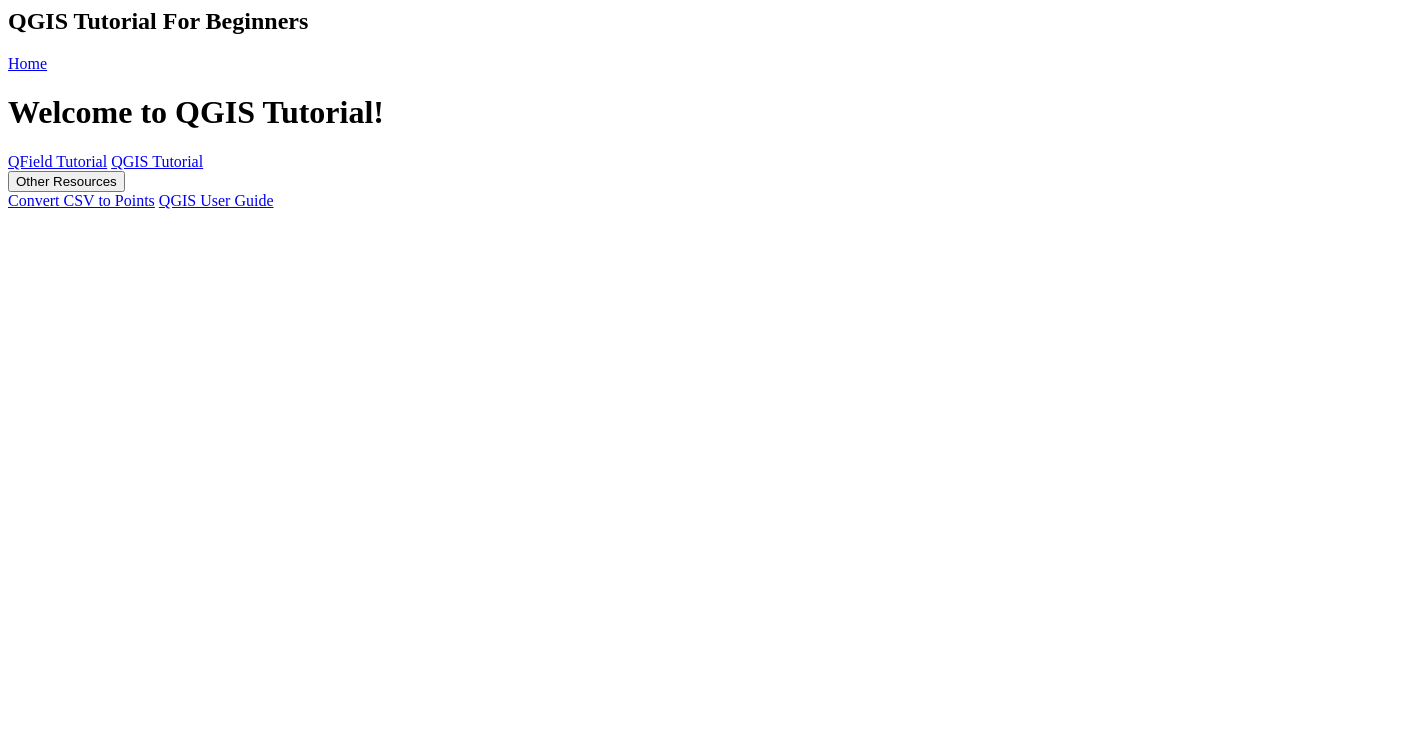
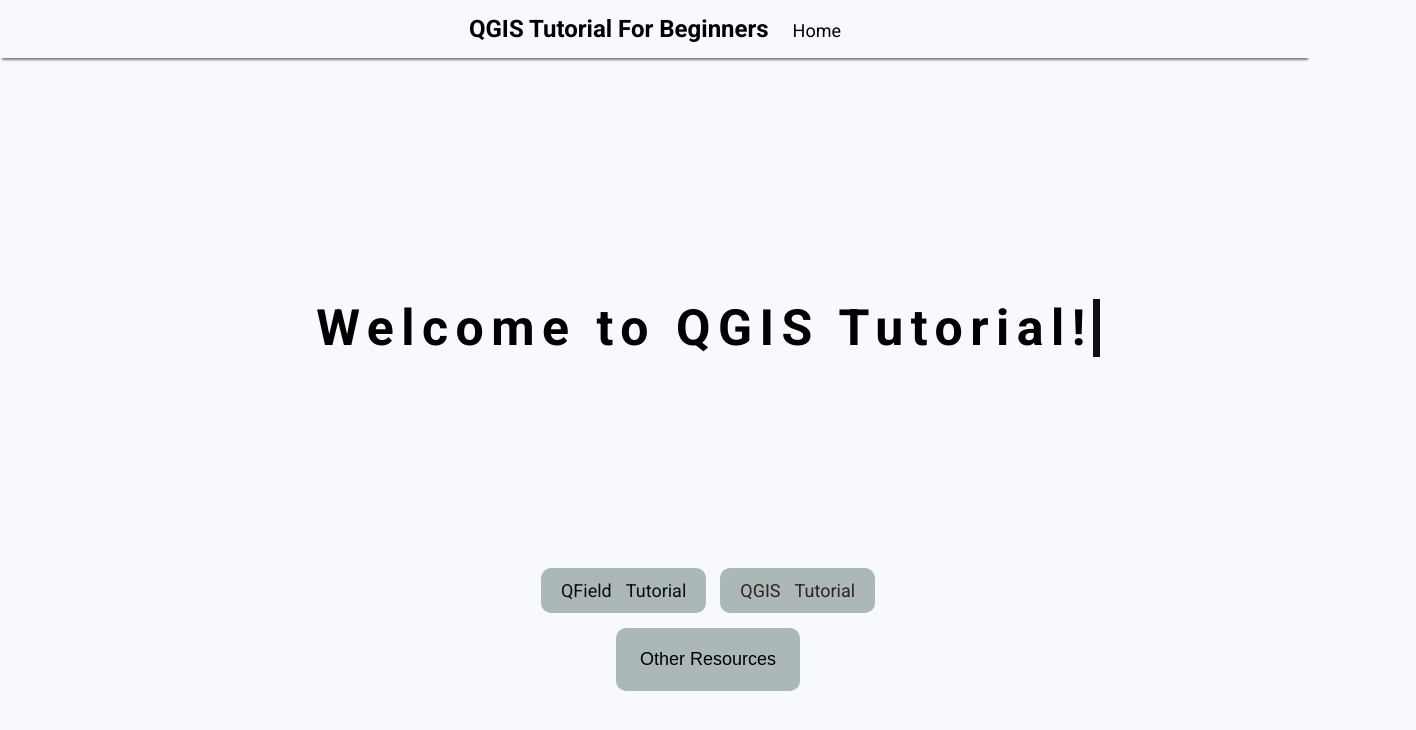
Before and after one commit to CYOscar/Intro_To_QGIS, a plain HTML site: page index.html in a window 1280 px wide. Shown: the whole page, 1416 px wide, since content can reach past the window. Drawn offline with Linux system fonts and the light colour scheme; a web font is replaced by a local one.

Commit message:
first commit

```diff
--- a/index.html
+++ b/index.html
@@ -1,6 +1,6 @@
 <html>
     <head>
-        <link rel="stylesheet" href="home.css"/>
+        <link rel="stylesheet" href="index.css"/>
         <link rel="preconnect" href="https://fonts.googleapis.com">
         <link rel="preconnect" href="https://fonts.gstatic.com" crossorigin>
         <link href="https://fonts.googleapis.com/css2?family=Kavoon&family=Roboto:ital,wght@0,100;0,300;0,400;0,500;0,700;0,900;1,100;1,300;1,400;1,500;1,700;1,900&display=swap" rel="stylesheet">
@@ -14,7 +14,7 @@
 
     <div class="topnav">
             <h2>QGIS Tutorial For Beginners</h2>
-            <a href="C:\Users\Owner\html\QGIS Tutorial\home.html">Home</a>
+            <a href="C:\Users\Owner\html\QGIS Tutorial\index.html">Home</a>
 
     </div>
 
```
